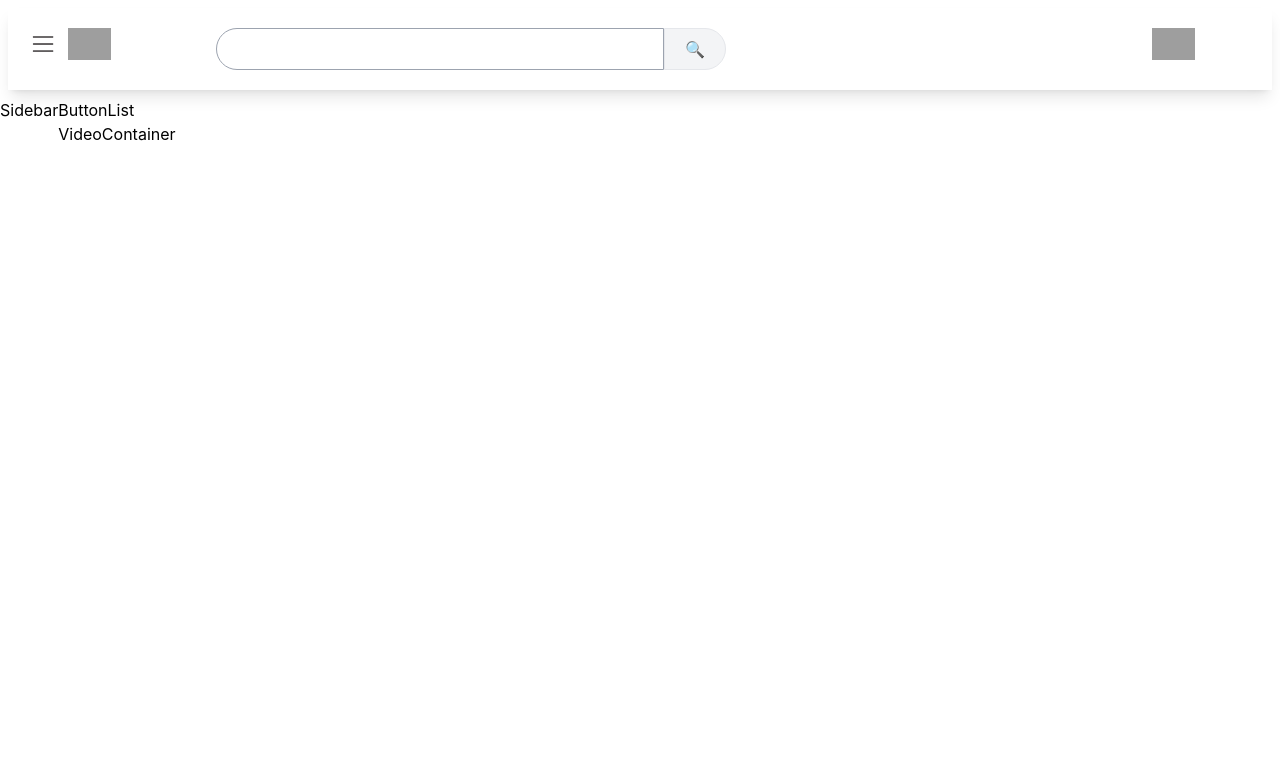
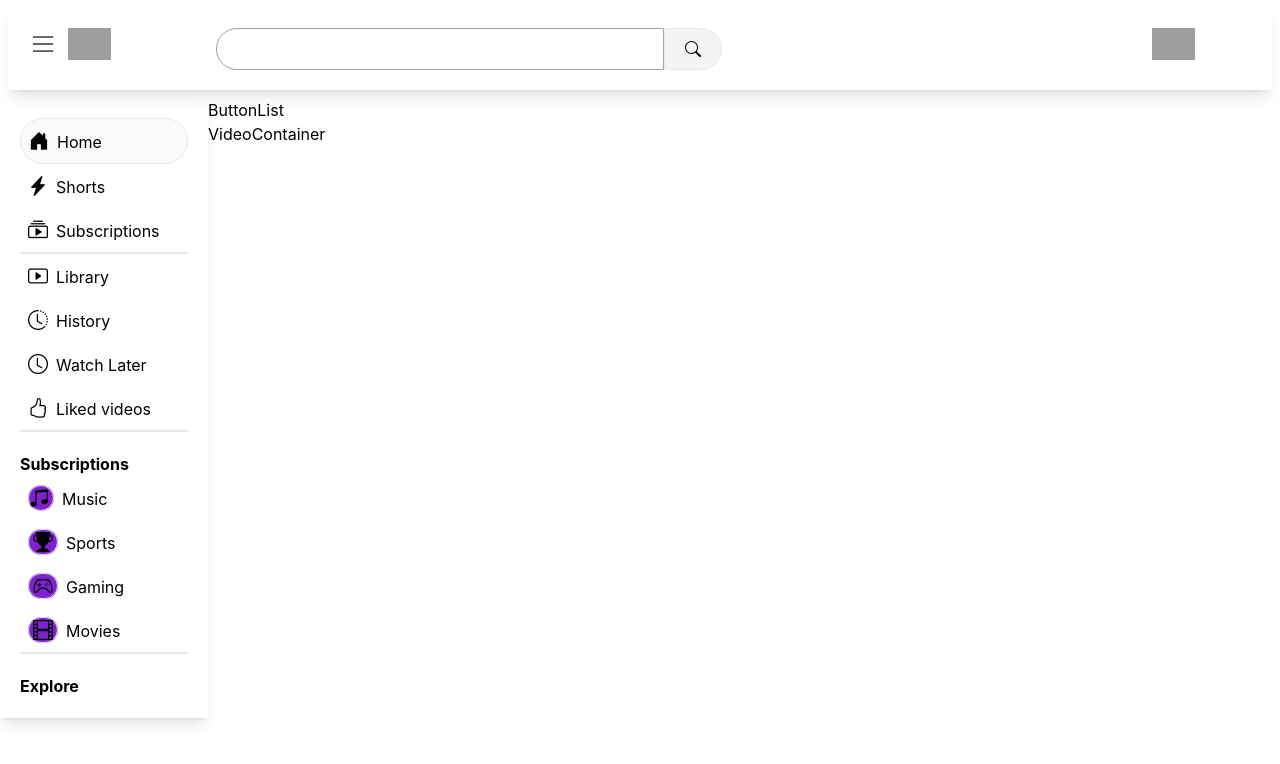
Before and after one commit to PoonamChauhan229/youtube_clone, a React (Create React App) app: page / in a window 1280 px wide. Shown: the top 764 px of the page. Built offline with nearby package versions, Linux system fonts and the light colour scheme; grey boxes are pictures that could not be loaded.

Commit message:
head and sidebar done

```diff
--- a/package.json
+++ b/package.json
@@ -3,11 +3,13 @@
   "version": "0.1.0",
   "private": true,
   "dependencies": {
+    "@reduxjs/toolkit": "^1.9.3",
     "@testing-library/jest-dom": "^5.16.5",
     "@testing-library/react": "^13.4.0",
     "@testing-library/user-event": "^13.5.0",
     "react": "^18.2.0",
     "react-dom": "^18.2.0",
+    "react-redux": "^8.0.5",
     "react-scripts": "5.0.1",
     "web-vitals": "^2.1.4"
   },
--- a/public/index.html
+++ b/public/index.html
@@ -14,6 +14,7 @@
       manifest.json provides metadata used when your web app is installed on a
       user's mobile device or desktop. See https://developers.google.com/web/fundamentals/web-app-manifest/
     -->
+    <link rel="stylesheet" href="https://cdn.jsdelivr.net/npm/bootstrap-icons@1.10.3/font/bootstrap-icons.css">
     <link rel="manifest" href="%PUBLIC_URL%/manifest.json" />
     <!--
       Notice the use of %PUBLIC_URL% in the tags above.
--- a/src/components/Head.js
+++ b/src/components/Head.js
@@ -21,7 +21,7 @@ const Head = () => {
           className="w-1/2 border border-gray-400 p-2 rounded-l-full"
         />
         <button className="border border-gray  px-5 py-2 rounded-r-full bg-gray-100">
-          🔍
+        <i class="bi bi-search"></i>
         </button>
       </div>
       <div>
--- a/src/components/MainContainer.js
+++ b/src/components/MainContainer.js
@@ -4,7 +4,7 @@ import VideoContainer from './VideoContainer'
 
 const MainContainer = () => {
   return (
-    <div>
+    <div className='col-span-11'>
         <ButtonList/>
         <VideoContainer/>
     </div>
--- a/src/components/Sidebar.js
+++ b/src/components/Sidebar.js
@@ -2,7 +2,28 @@ import React from 'react'
 
 const Sidebar = () => {
   return (
-    <div>Sidebar</div>
+    <div className='p-5 shadow-lg w-52'>
+      <ul className='border-b-2'>
+        <li className='p-2 border rounded-full bg-gray-50'><i className="bi bi-house-door-fill pr-2 text-xl"></i>Home</li>
+        <li className='p-2'><i class="bi bi-lightning-charge-fill pr-2 text-xl"></i>Shorts</li>
+        <li className='p-2'><i class="bi bi-collection-play pr-2 text-xl"></i>Subscriptions</li>
+      </ul>
+
+      <ul className='border-b-2'>
+        <li className='p-2'><i class="bi bi-play-btn pr-2 text-xl"></i>Library</li>
+        <li className='p-2'><i class="bi bi-clock-history pr-2 text-xl"></i>History</li>
+        <li className='p-2'><i class="bi bi-clock pr-2 text-xl"></i>Watch Later</li>
+        <li className='p-2'><i class="bi bi-hand-thumbs-up pr-2 text-xl"></i>Liked videos</li>
+      </ul>
+      <h1 className='font-bold pt-5'>Subscriptions</h1>
+      <ul className='border-b-2'>
+        <li className='p-2'><i class="bi bi-music-note-beamed text-xl border rounded-full mr-2 bg-purple-700 pr-1"></i>Music</li>
+        <li className='p-2'><i class="bi bi-trophy-fill text-xl border rounded-full mr-2 bg-purple-700 px-1"></i>Sports</li>
+        <li className='p-2'><i class="bi bi-controller text-xl border rounded-full mr-2 bg-purple-700 px-1"></i>Gaming</li>
+        <li className='p-2'><i class="bi bi-film text-xl border rounded-full mr-2 bg-purple-700 px-1"></i>Movies</li>
+      </ul>
+      <h1 className='font-bold pt-5'>Explore</h1>
+    </div>
   )
 }
 
```
Also changed, not shown: 1 other file (tests, documents, lock files or other folders).
